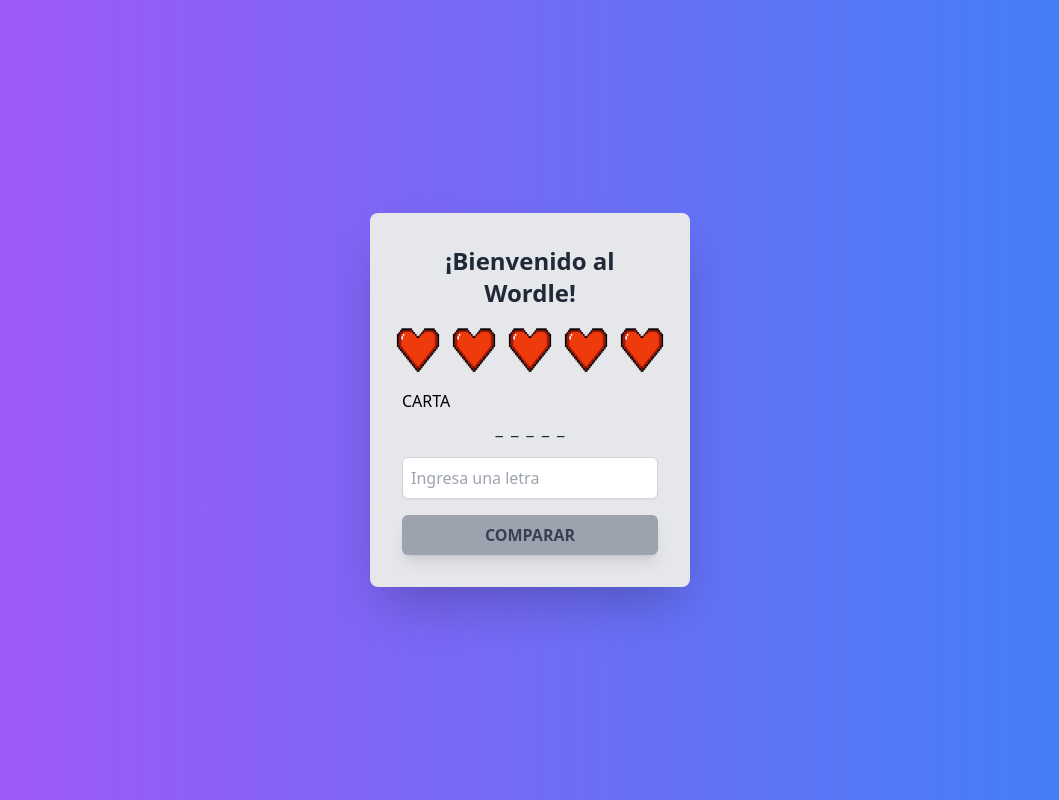
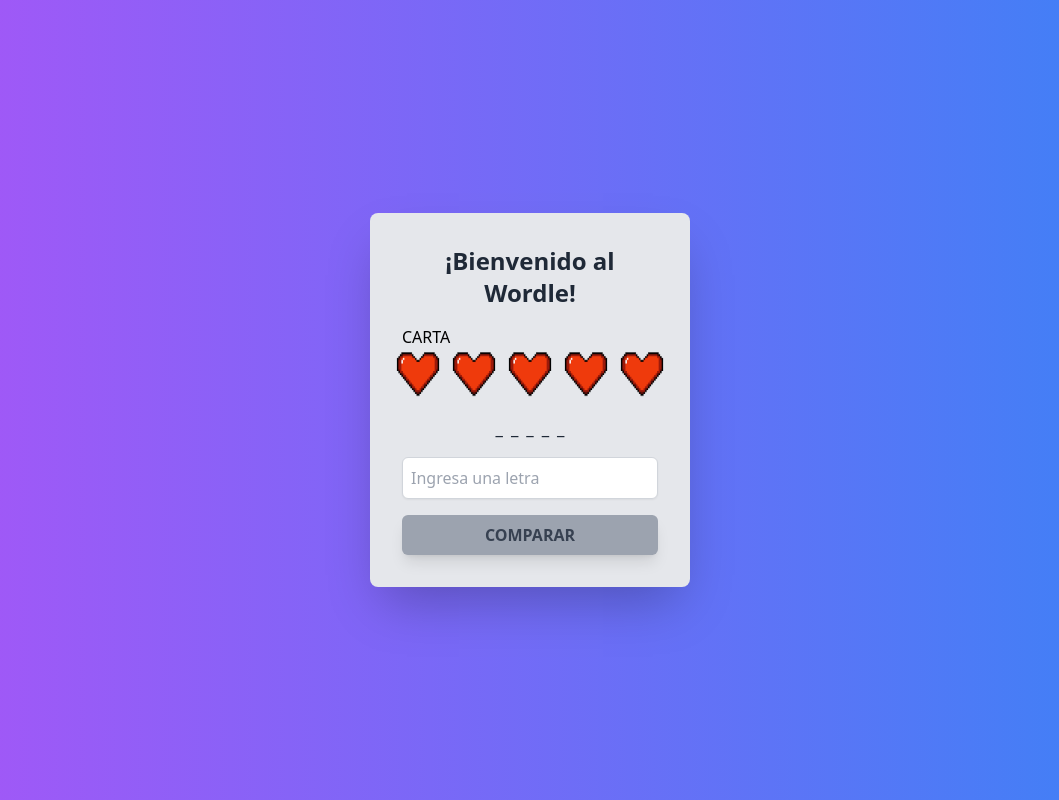
Before and after one commit to manuelKrivoy/ts-games, a React (Vite) app: page / in a window 1280 px wide. Shown: the whole page, without its empty margins (110-1169 px from the left). Built offline with nearby package versions, Linux system fonts and the light colour scheme.

Commit message:
actualizo form victoria

```diff
--- a/src/App.tsx
+++ b/src/App.tsx
@@ -49,9 +49,11 @@ function App() {
 
   return (
     <div className="flex justify-center items-center min-h-screen bg-gradient-to-r from-purple-500 to-blue-500">
+      <div className="bg-gray-200 p-8 rounded-lg shadow-2xl w-80 max-w-full">
         {letras.join("") === palabra ? ( // Si las letras adivinadas coinciden con la palabra completa
           <div>
-          <p className="text-green-500 text-center text-2xl font-bold">¡Ganaste!</p>
+            <p className="text-green-500 text-center text-2xl font-bold mb-2">¡Ganaste!</p>
+            <p className=" text-center text-2xl font-bold mb-3">La palabra era: {palabra}</p>
             <button
               className={
                 "w-full font-bold py-2 rounded-md transition-all duration-300 ease-in-out shadow-lg transform bg-blue-500 hover:bg-blue-600 text-white hover:-translate-y-1 "
@@ -62,18 +64,17 @@ function App() {
             </button>
           </div>
         ) : (
-        <div className="bg-gray-200 p-8 rounded-lg shadow-2xl w-80 max-w-full">
+          <>
             <h1 className="text-gray-800 text-2xl text-center font-bold mb-4">¡Bienvenido al Wordle!</h1>
 
+            {palabra && (
+              <div>
+                {palabra}
                 <div className="flex justify-center mb-4">
                   {vidasImage.map((_, index) => (
                     <img key={index} src="/img/vida.png" alt="vidas" className="w-12 h-12 mx-1" />
                   ))}
                 </div>
-
-          {palabra && (
-            <>
-              {palabra}
                 <p className="text-gray-800 text-center font-semibold text-lg mb-4">
                   {letras.map((letra, index) => (
                     <span key={index} className="mx-1">
@@ -109,10 +110,11 @@ function App() {
                     COMPARAR
                   </button>
                 </form>
+              </div>
+            )}
           </>
         )}
       </div>
-      )}
     </div>
   );
 }
```
Lines whose indentation alone changed are shown as unchanged.
